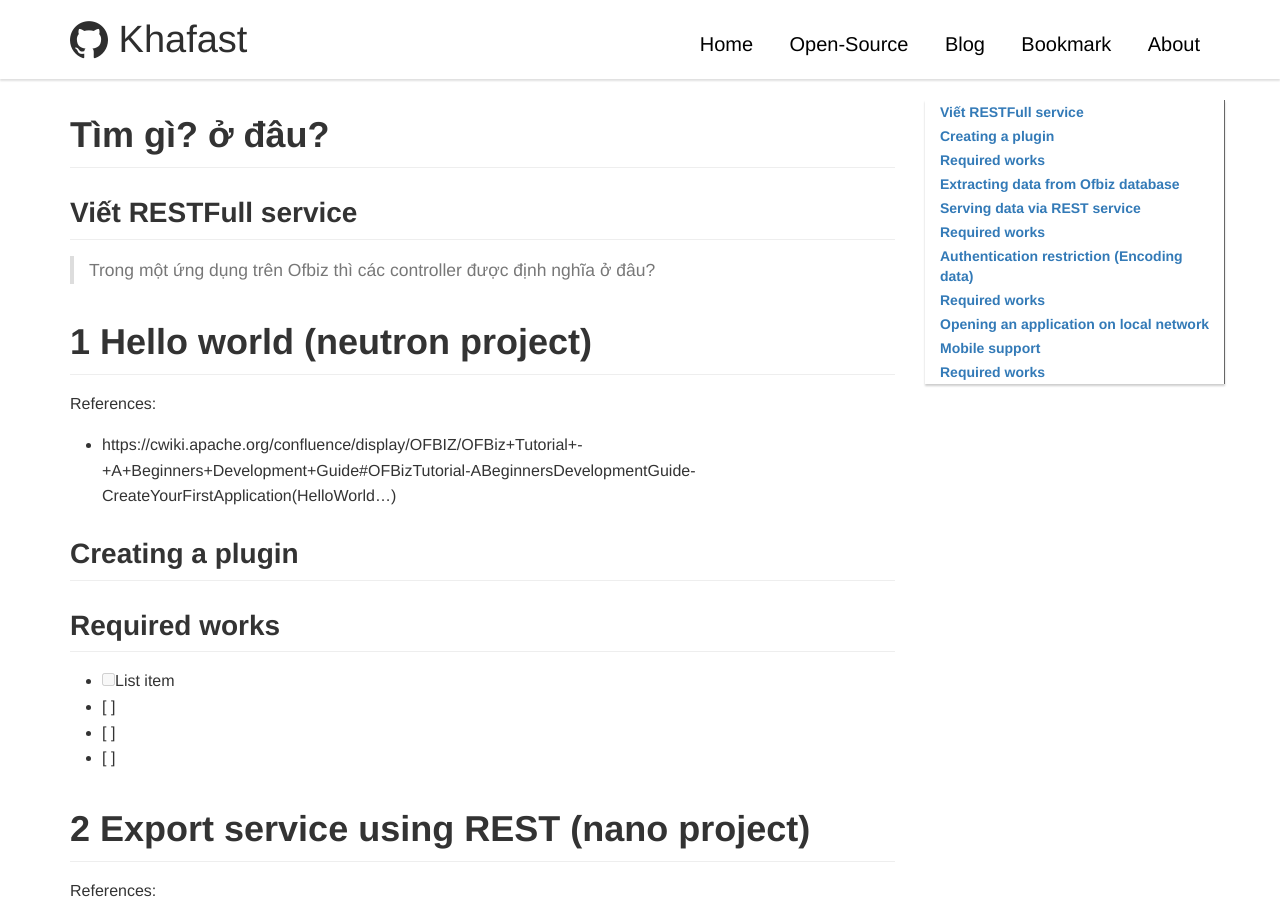
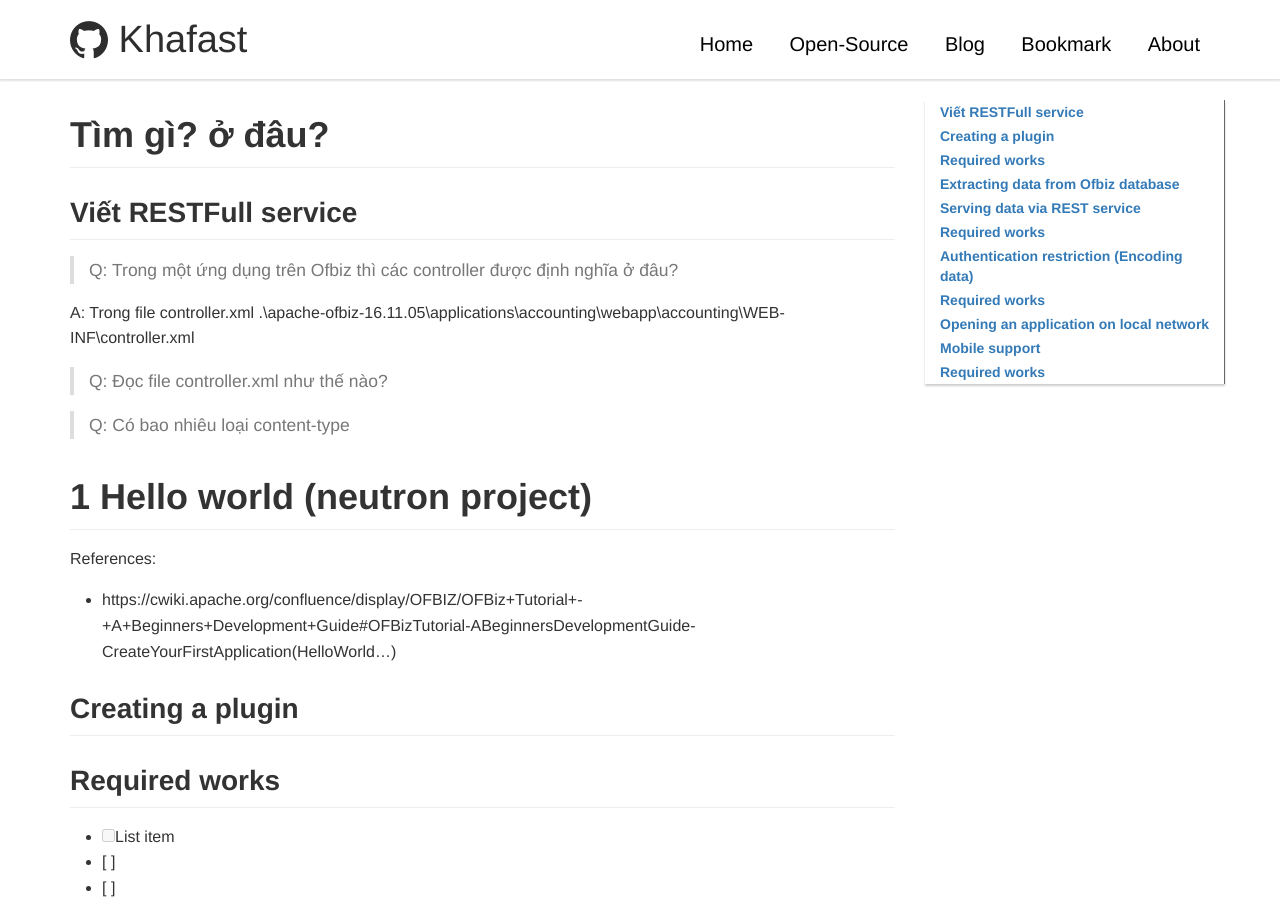
Before and after one commit to khafast/khafast.github.io, a Jekyll site: the page built from _posts/2018/2019-01-05-Apache-Ofbiz-overview.md, in a window 1280 px wide and 900 px high, scrolled down 448 px. Built offline with Jekyll 4.4.1, drawn with Linux system fonts in a browser that asks for light colours; our own code applies the rules of GitHub Pages for plain Markdown files; comment, search, counter and statistics services are not loaded.

Commit message:
_posts/2018/2019-01-05-Apache-Ofbiz-overview.md updated from https://stackedit.io/

```diff
--- a/_posts/2018/2019-01-05-Apache-Ofbiz-overview.md
+++ b/_posts/2018/2019-01-05-Apache-Ofbiz-overview.md
@@ -6,8 +6,14 @@ This is a personal customized version of Apache's tutorials:
 
 ## Viết RESTFull service
 
-> Trong một ứng dụng trên Ofbiz thì các controller được định nghĩa ở đâu?
+> Q: Trong một ứng dụng trên Ofbiz thì các controller được định nghĩa ở đâu?
 
+A: Trong file controller.xml
+.\apache-ofbiz-16.11.05\applications\accounting\webapp\accounting\WEB-INF\controller.xml
+
+> Q: Đọc file controller.xml như thế nào?
+
+> Q: Có bao nhiêu loại content-type
 
 
 
```
Also changed, not shown: other parts of _posts/2018/2019-01-05-Apache-Ofbiz-overview.md (+1 -1 lines).
